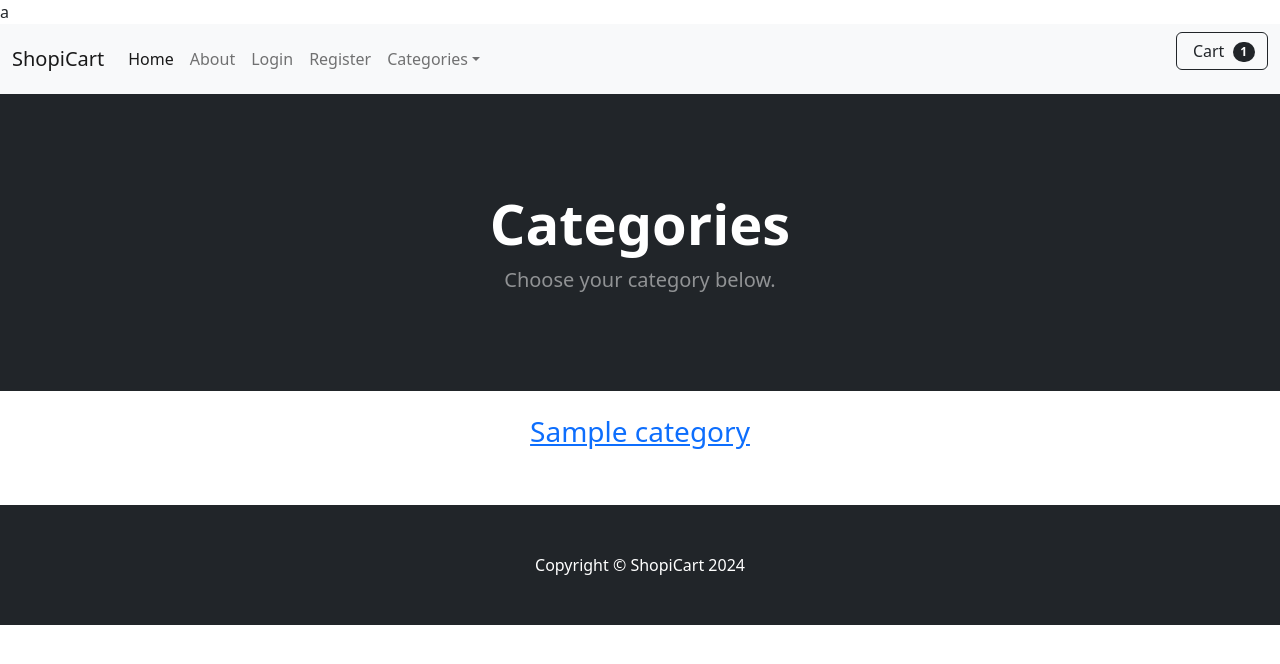
After one commit to Ahmad-Hazrati/django-ecom, a Django app: template store/templates/category_summary.html in a window 1280 px wide. The commit adds this page. Shown: the top 664 px of the page. Run offline with Django 5.2, Linux system fonts and the light colour scheme; the template is opened without the code that fills it: most values are stand-ins (such as "Sample title", 1, 10 or a date in 2020); one stand-in notice (Sample message) is shown; some libraries are stand-ins or nearby versions.

Commit message:
Add category_summary page

```diff
--- /dev/null
+++ b/store/templates/category_summary.html
@@ -0,0 +1,28 @@
+a{% extends 'base.html' %} {% block content%}
+<!-- Header-->
+<header class="bg-dark py-5">
+  <div class="container px-4 px-lg-5 my-5">
+    <div class="text-center text-white">
+      <h1 class="display-4 fw-bolder">Categories</h1>
+      <p class="lead fw-normal text-white-50 mb-0">Choose your category below.</p>
+    </div>
+  </div>
+</header>
+
+<div class="container">
+  <div class="row">
+    <center>
+      <div class="col-8">
+        <br />
+        {% for category in categories%}
+        <h3><a href="{% url 'category' category %}">
+            {{ category }}
+        </a></h3>
+        {% endfor%}
+        <br /><br />
+      </div>
+
+    </center>
+  </div>
+</div>
+{% endblock %}
--- a/store/templates/navbar.html
+++ b/store/templates/navbar.html
@@ -50,7 +50,7 @@
           >
           <ul class="dropdown-menu" aria-labelledby="navbarDropdown">
             <li>
-              <a class="dropdown-item" href="{% url 'home' %}">All Products</a>
+              <a class="dropdown-item" href="{% url 'category_summary' %}">All Products</a>
             </li>
             <li><hr class="dropdown-divider" /></li>
             <li>
--- a/store/urls.py
+++ b/store/urls.py
@@ -9,4 +9,5 @@ urlpatterns = [
     path('register/', views.register_user, name='register'),
     path('product/<int:pk>', views.product, name='product'),
     path('category/<str:cat>', views.category, name='category'),
+    path('category_summary/', views.category_summary, name='category_summary'),
 ]
--- a/store/views.py
+++ b/store/views.py
@@ -21,6 +21,11 @@ def category(request, cat):
     except:
         messages.error(request, ("The requested catogory doesn't exist."))
         return redirect('home')
+
+
+def category_summary(request):
+    categories = Category.objects.all()
+    return render(request, 'category_summary.html', {'categories':categories})
 
 
 def product(request, pk):
```
Also changed, not shown: store/templates/category.html (+9 -1 lines).
